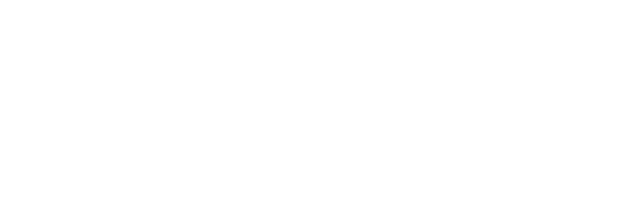
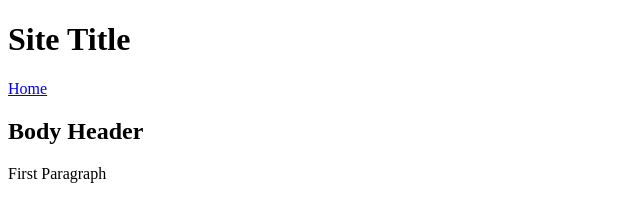
Before and after one commit to iamwillrost/williamrost, a plain HTML site: page index.html in a window 1280 px wide. Shown: the whole page, without its empty margins (0-640 px from the left). Drawn offline with Linux system fonts and the light colour scheme.

Commit message:
index.html update

```diff
--- a/index.html
+++ b/index.html
@@ -8,6 +8,12 @@
         <link rel="style.css" href="style.css">
     </head>
     <body>
+        <header>
+            <h1>Site Title</h1>
+            <nav> <a href="index.html">Home</a> </nav>
+        </header>
+        <h2>Body Header</h2>
+            <p>First Paragraph</p>
         <script src="index.js"></script>
     </body>
 </html>
```
